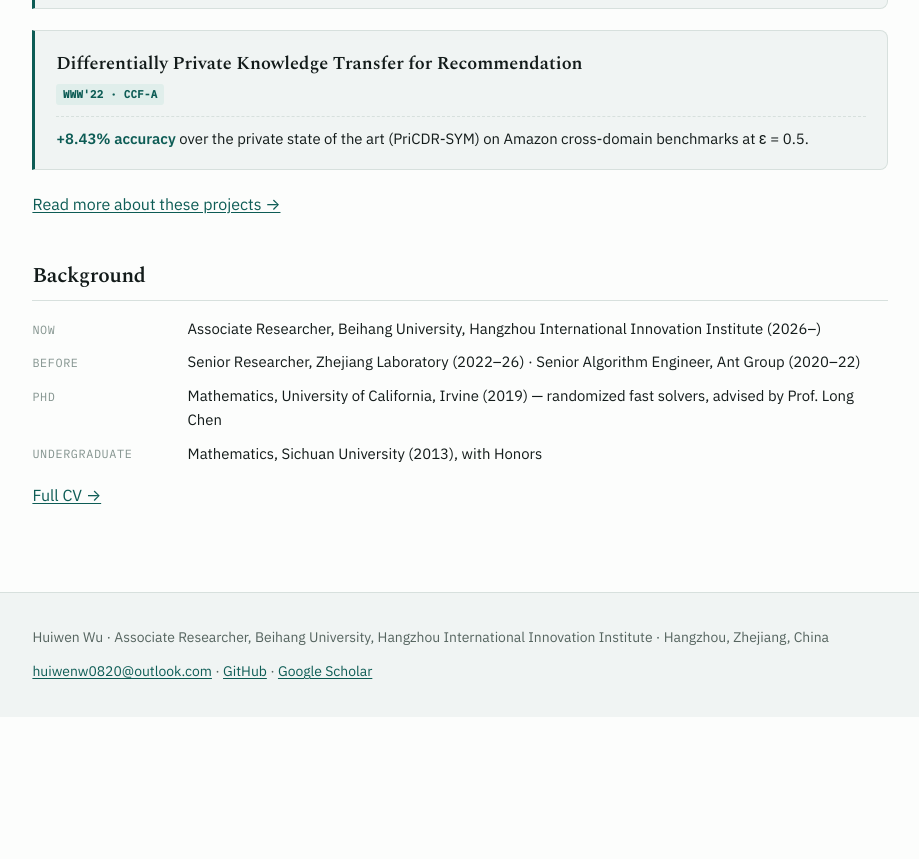
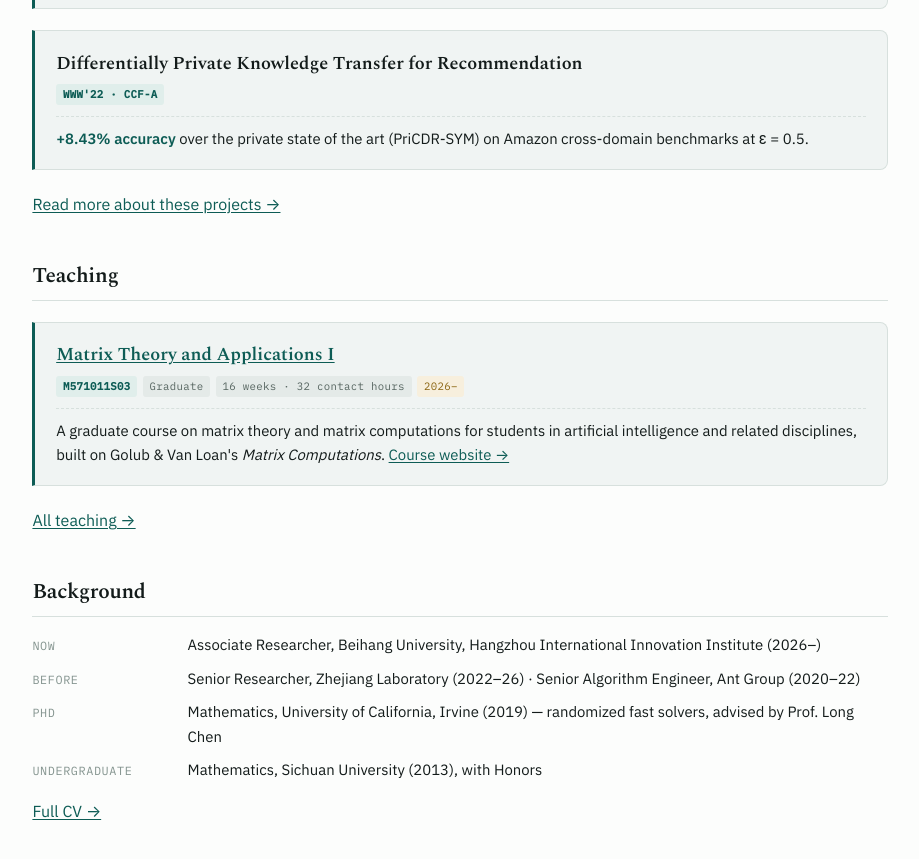
Before and after one commit to fairycloudsi/fairycloudsi.github.io, a Jekyll site: the page built from index.md, in a window 1280 px wide and 900 px high, scrolled down 1515 px. Shown: the top 859 px of the window, without its empty margins (180-1099 px from the left). Built offline with Jekyll 4.4.1, drawn with Linux system fonts in a browser that asks for light colours; before the commit the page ends 2232 px from its top, so only the background shows below that.

```diff
--- /dev/null
+++ b/_data/teaching.yml
@@ -0,0 +1,21 @@
+# ---------------------------------------------------------------------------
+# Courses. Shown on the Teaching page, on the home page, and on the CV --
+# all three read from this one file.
+#
+# `url` is optional. When present the course title becomes a link to its site.
+# ---------------------------------------------------------------------------
+
+- when: "2026&ndash;"
+  code: "M571011S03"
+  title: "Matrix Theory and Applications I"
+  url: "https://fairycloudsi.github.io/matrix-theory-i/"
+  level: "Graduate"
+  format: "16 weeks &middot; 32 contact hours"
+  summary: >-
+    A graduate course on matrix theory and matrix computations for students in
+    artificial intelligence and related disciplines, built on Golub &amp; Van Loan's
+    <em>Matrix Computations</em>.
+  points:
+    - "Runs the book's own build order rather than the conventional one: the SVD arrives in Week 3 as an <em>analysis</em> tool, and its stable computation waits until Week 14, after QR iteration makes it derivable."
+    - "Conditioning is taught in Week 4, before any solver, so every algorithm that follows can be judged against it."
+    - "Five programming assignments, each following the same rule &mdash; implement it, then verify against a reference implementation."
--- a/_layouts/default.html
+++ b/_layouts/default.html
@@ -22,7 +22,7 @@
   <div class="wrap">
     <a class="brand" href="{{ '/' | relative_url }}">{{ site.author.name }}</a>
     <nav class="site-nav">
-      {% assign nav = "/,Home|/research/,Research|/publications/,Publications|/cv/,CV" | split: "|" %}
+      {% assign nav = "/,Home|/research/,Research|/publications/,Publications|/teaching/,Teaching|/cv/,CV" | split: "|" %}
       {% for item in nav %}
         {% assign bits = item | split: "," %}
         {% assign href = bits[0] %}
--- a/index.md
+++ b/index.md
@@ -66,6 +66,24 @@ Programs, including AI-powered galaxy simulation for the Chinese Space Station T
 
 <p><a href="{{ '/research/' | relative_url }}">Read more about these projects &rarr;</a></p>
 
+## Teaching
+
+{% for c in site.data.teaching %}
+<div class="project">
+  <h3>{% if c.url %}<a href="{{ c.url }}">{{ c.title }}</a>{% else %}{{ c.title }}{% endif %}</h3>
+  <div class="chips">
+    <span class="chip chip--venue">{{ c.code }}</span>
+    <span class="chip">{{ c.level }}</span>
+    <span class="chip">{{ c.format }}</span>
+    <span class="chip chip--role">{{ c.when }}</span>
+  </div>
+  <div class="result">{{ c.summary }}
+  {% if c.url %}<a href="{{ c.url }}">Course website &rarr;</a>{% endif %}</div>
+</div>
+{% endfor %}
+
+<p><a href="{{ '/teaching/' | relative_url }}">All teaching &rarr;</a></p>
+
 ## Background
 
 <div class="rows">
--- /dev/null
+++ b/teaching.md
@@ -0,0 +1,33 @@
+---
+layout: page
+title: Teaching
+permalink: /teaching/
+description: "Courses taught by Huiwen Wu, including Matrix Theory and Applications I."
+---
+
+<p class="lede prose">I teach matrix theory and matrix computations to graduate students
+in AI. The organising idea is that numerical analysis is not background material for
+machine learning &mdash; it is the part that decides whether a method works at scale and in
+floating point.</p>
+
+{% for c in site.data.teaching %}
+<div class="project">
+  <h3>{% if c.url %}<a href="{{ c.url }}">{{ c.title }}</a>{% else %}{{ c.title }}{% endif %}</h3>
+  <div class="chips">
+    <span class="chip chip--venue">{{ c.code }}</span>
+    <span class="chip">{{ c.level }}</span>
+    <span class="chip">{{ c.format }}</span>
+    <span class="chip chip--role">{{ c.when }}</span>
+  </div>
+  <p>{{ c.summary }}</p>
+  {% if c.points %}
+  <ul>
+    {% for pt in c.points %}<li>{{ pt }}</li>{% endfor %}
+  </ul>
+  {% endif %}
+  {% if c.url %}
+  <div class="result"><a href="{{ c.url }}">Course website &rarr;</a> &mdash;
+  full schedule, readings by section, assignments, and slides.</div>
+  {% endif %}
+</div>
+{% endfor %}
```
Also changed, not shown: cv.md (+14 -0 lines).
